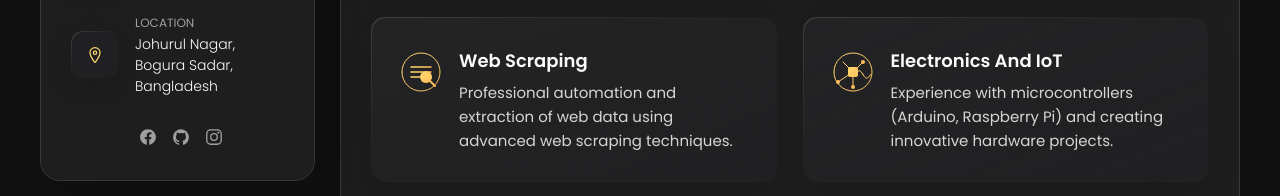
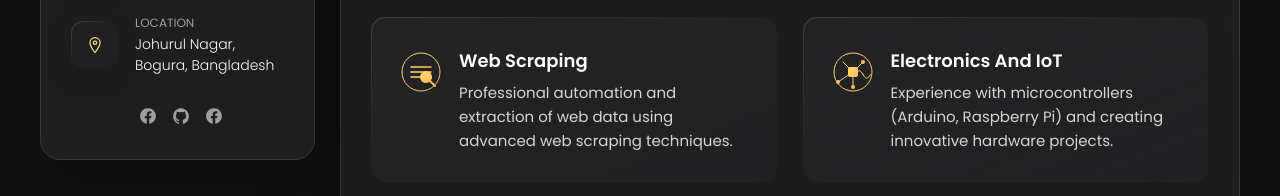
Before and after one commit to absabur/portfolio-vanila-js, a plain HTML site: page index.html in a window 1280 px wide. Shown: the part 626-822 px from the top of the page. Drawn offline with nearby package versions, Linux system fonts and the light colour scheme.

Commit message:
fb link added

```diff
--- a/index.html
+++ b/index.html
@@ -117,7 +117,7 @@
               <div class="contact-info">
                 <p class="contact-title">Location</p>
 
-                <address>Johurul Nagar, Bogura Sadar, Bangladesh</address>
+                <address>Johurul Nagar, Bogura, Bangladesh</address>
               </div>
             </li>
           </ul>
@@ -146,8 +146,12 @@
             </li>
 
             <li class="social-item">
-              <a href="#" class="social-link">
-                <ion-icon name="logo-instagram"></ion-icon>
+              <a
+                href="https://www.facebook.com/md.abdus.sabur.sayam/"
+                target="_blank"
+                class="social-link"
+              >
+                <ion-icon name="logo-facebook"></ion-icon>
               </a>
             </li>
           </ul>
@@ -463,8 +467,7 @@
 
           <!--
           - clients
-        -->
-        </article>
+        --></article>
 
         <!--
         - #RESUME
@@ -475,9 +478,7 @@
             <h2 class="h2 article-title">Resume</h2>
           </header>
 
-          <button id="resume-download-btn">
-            Download
-          </button>
+          <button id="resume-download-btn">Download</button>
 
           <section class="timeline">
             <div class="title-wrapper">
```
